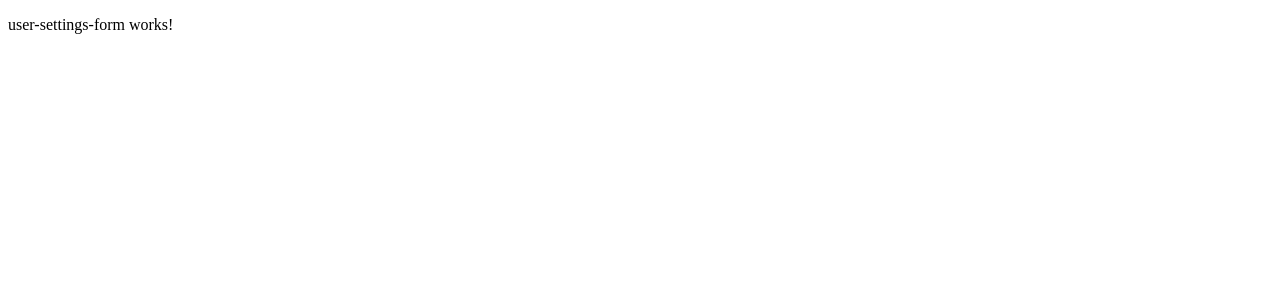
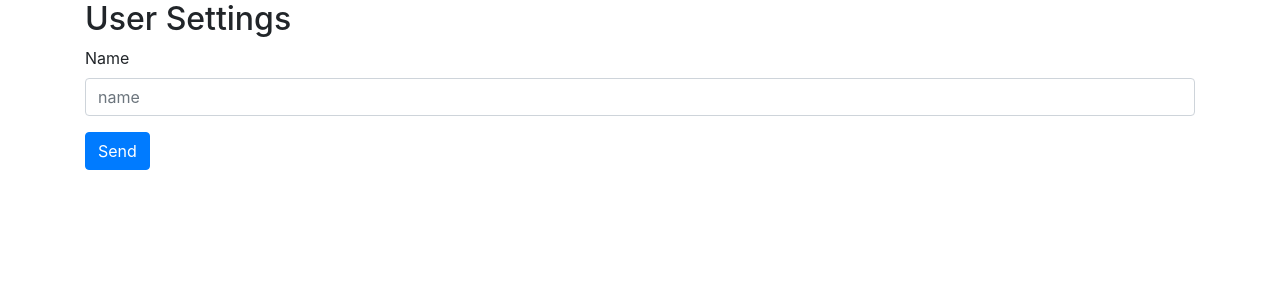
Before and after one commit to Santiago96/angular-forms, an Angular app: page / in a window 1280 px wide. Shown: the top 300 px of the page. Built offline with nearby package versions, Linux system fonts and the light colour scheme.

Commit message:
Added bootstrap using npm --save install and added in styles array into angular.json and create form using bootstrap classes

```diff
--- a/angular.json
+++ b/angular.json
@@ -24,6 +24,7 @@
               "src/assets"
             ],
             "styles": [
+              "node_modules/bootstrap/dist/css/bootstrap.min.css",
               "src/styles.css"
             ],
             "scripts": []
--- a/package.json
+++ b/package.json
@@ -19,6 +19,7 @@
     "@angular/platform-browser": "~9.0.7",
     "@angular/platform-browser-dynamic": "~9.0.7",
     "@angular/router": "~9.0.7",
+    "bootstrap": "^4.5.0",
     "rxjs": "~6.5.4",
     "tslib": "^1.10.0",
     "zone.js": "~0.10.2"
--- a/src/app/user-settings-form/user-settings-form.component.html
+++ b/src/app/user-settings-form/user-settings-form.component.html
@@ -1 +1,10 @@
-<p>user-settings-form works!</p>
+<div class="container">
+    <h2>User Settings</h2>
+    <form>
+        <div class="form-group">
+            <label for="name">Name</label>
+            <input type="text" id="name" class="form-control" placeholder="name" name="Name">
+        </div>
+        <button class="btn btn-primary">Send</button>
+    </form>
+</div>
```
Also changed, not shown: 1 other file (tests, documents, lock files or other folders).
